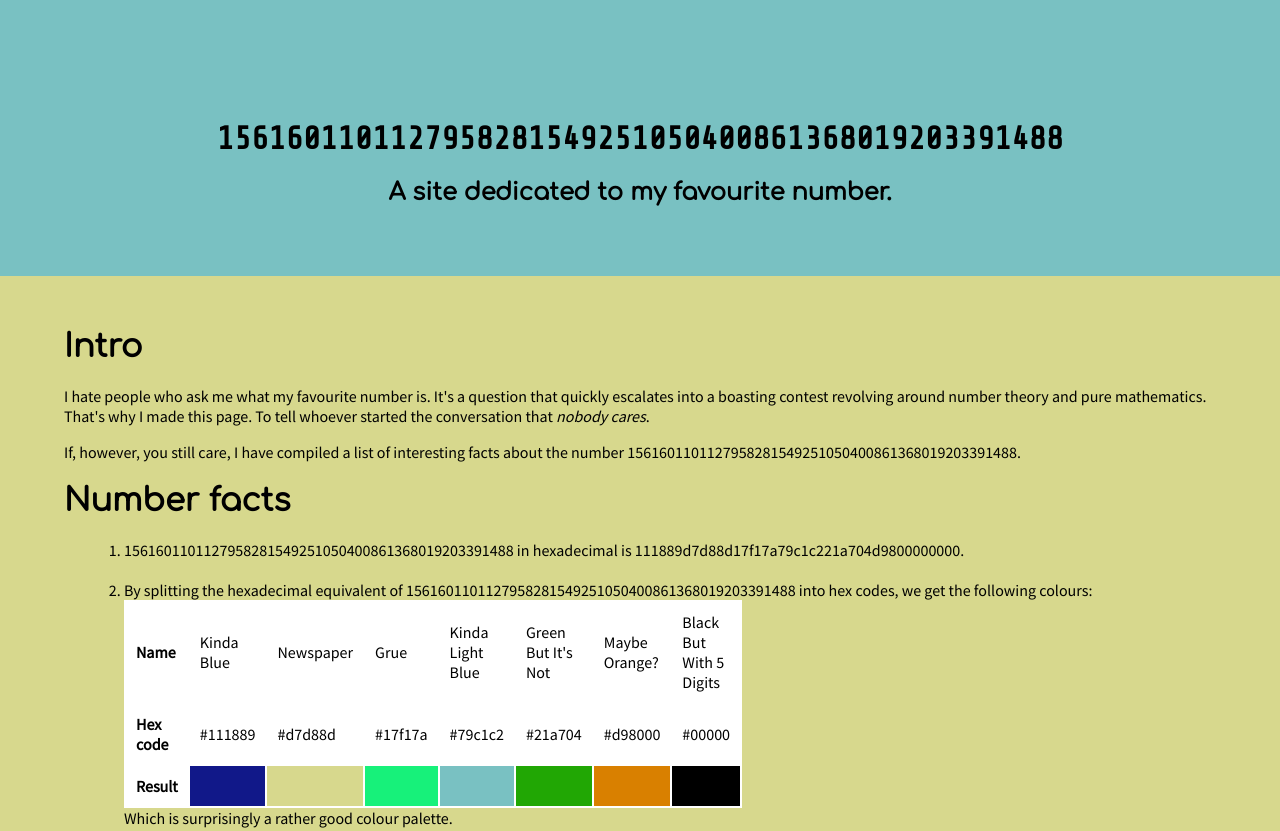
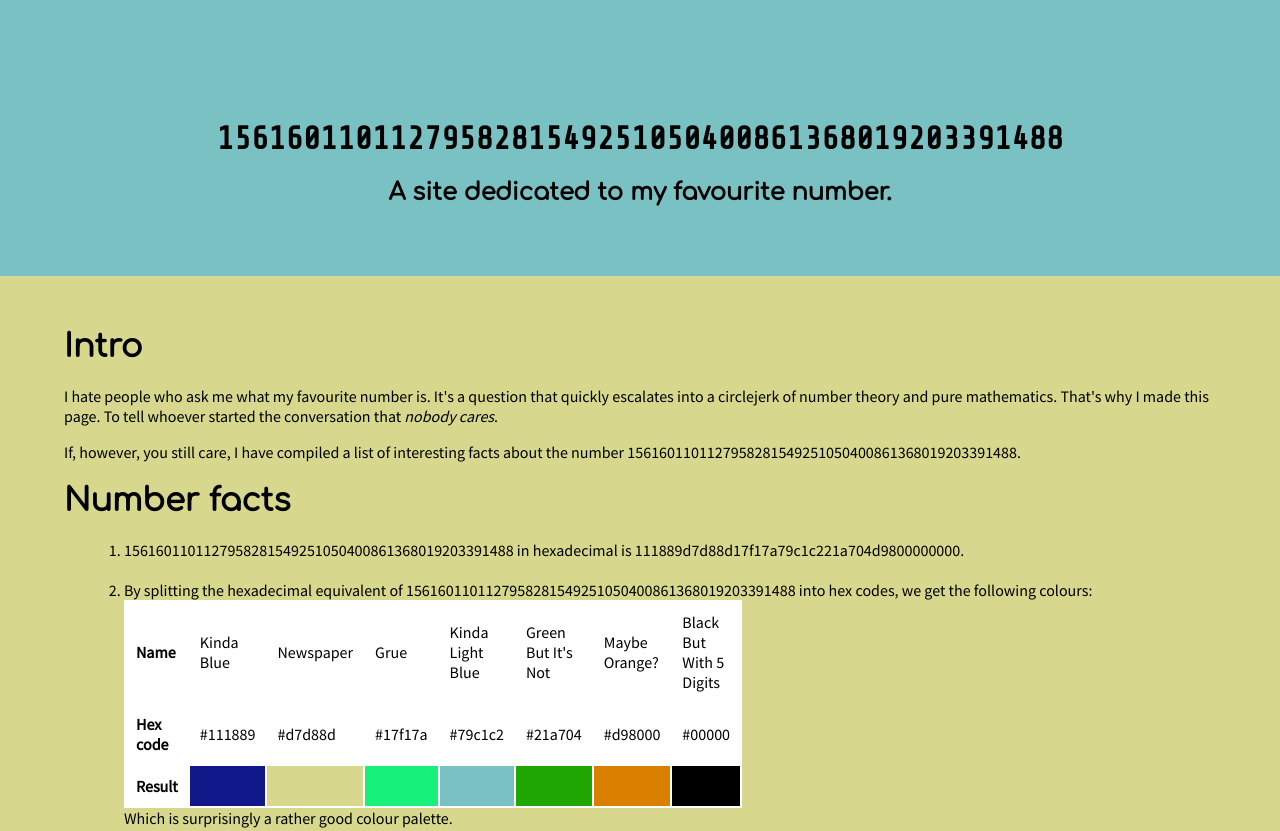
Before and after one commit to spdskatr/FavNumber, a plain HTML site: page index.html in a window 1280 px wide. Shown: the top 831 px of the page. Drawn offline with nearby package versions, Linux system fonts and the light colour scheme.

```diff
--- a/index.html
+++ b/index.html
@@ -22,7 +22,7 @@
     </div>
     <div class="bigasseverythingelseakacontent">
         <h1 id="intro"><a href="#intro">Intro</a></h1>
-        <p>I hate people who ask me what my favourite number is. It's a question that quickly escalates into a boasting contest revolving around number theory and pure mathematics. That's why I made this page. To tell whoever started the conversation that <em>nobody cares</em>.</p>
+        <p>I hate people who ask me what my favourite number is. It's a question that quickly escalates into a circlejerk of number theory and pure mathematics. That's why I made this page. To tell whoever started the conversation that <em>nobody cares</em>.</p>
         <p>If, however, you still care, I have compiled a list of interesting facts about the number <span class="mynumber">1561601101127958281549251050400861368019203391488</span>.</p>
         <h1 id="numberfacts"><a href="#numberfacts">Number facts</a></h1>
         <ol>
```
